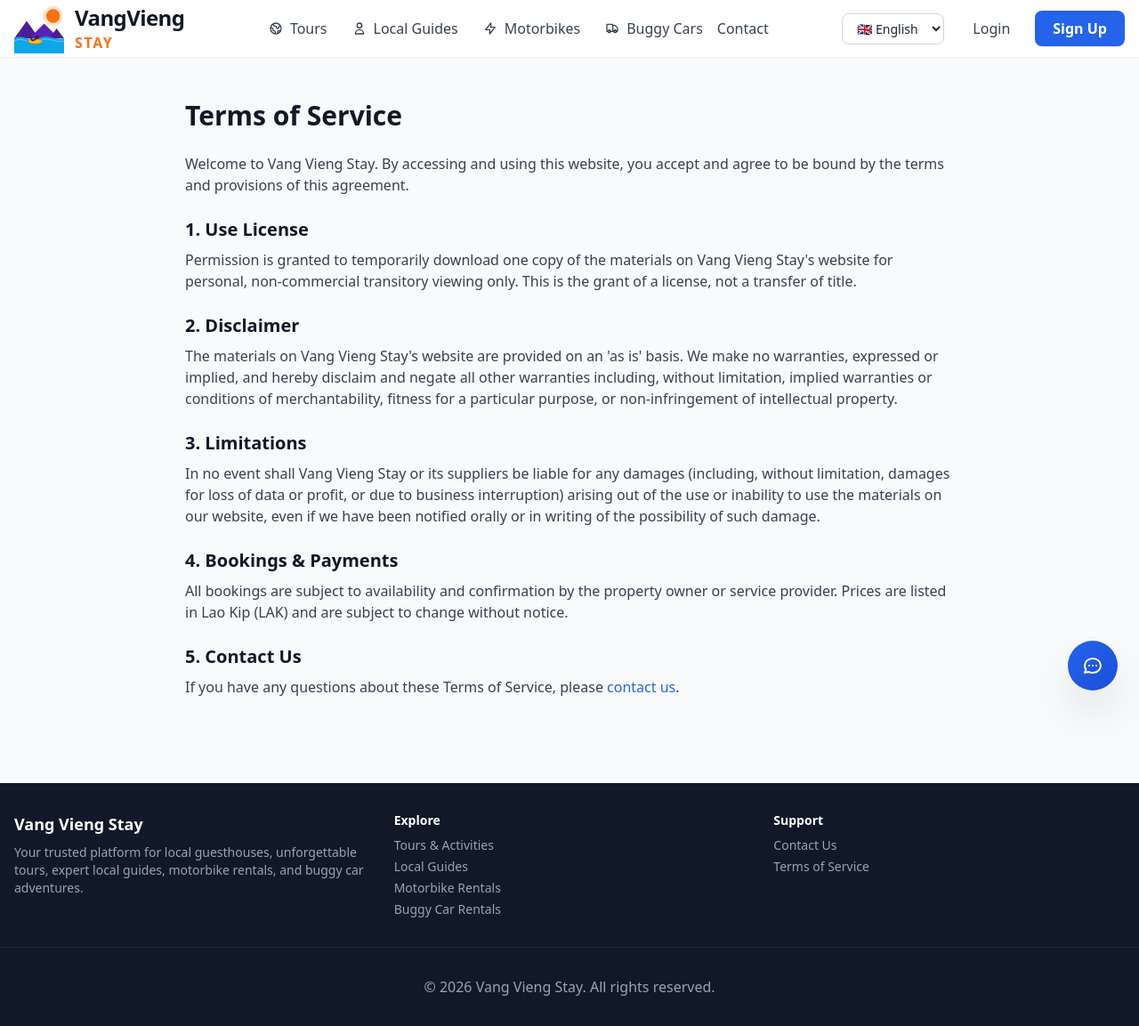
After one commit to Tawom/vangviengstay, a Django app: page /en/terms-of-service/ in a window 1280 px wide. The commit adds this page. Shown: the whole page at 89% size. Run offline with Django 5.2, Linux system fonts and the light colour scheme; data comes from the database, SQL or seed files in the repository; data that the repository does not hold is empty; some libraries are stand-ins or nearby versions.

Commit message:
feat: add proper Terms of Service page and link in footer

```diff
--- a/advisor/urls.py
+++ b/advisor/urls.py
@@ -9,6 +9,7 @@ from django.conf import settings
 from django.conf.urls.static import static
 from django.conf.urls.i18n import i18n_patterns
 from accounts import views as accounts_views
+from django.views.generic import TemplateView
 
 from .sitemaps import (
     StaticSitemap,
@@ -101,6 +102,7 @@ urlpatterns += i18n_patterns(
     path('guides/', include('guides.urls')),
     path('owner-dashboard/', include('dashboard.urls')),
     path('ai-assistant/', include('ai_assistant.urls')),
+    path('terms-of-service/', TemplateView.as_view(template_name='pages/terms_of_service.html'), name='terms_of_service'),
 
     # ✅ Keyword arguments must come LAST
     prefix_default_language=True,
--- a/templates/base.html
+++ b/templates/base.html
@@ -305,7 +305,7 @@
                 <h4 class="text-white font-bold mb-2">{% trans "Support" %}</h4>
                 <ul class="space-y-1">
                     <li><a href="{% url 'inquiry' %}" class="hover:text-white transition">{% trans "Contact Us" %}</a></li>
-                    <li><a href="#" class="hover:text-white transition">{% trans "Terms of Service" %}</a></li>
+                    <li><a href="{% url 'terms_of_service' %}" class="hover:text-white transition">{% trans "Terms of Service" %}</a></li>
                 </ul>
             </div>
         </div>
--- /dev/null
+++ b/templates/pages/terms_of_service.html
@@ -0,0 +1,39 @@
+{% extends 'base.html' %}
+{% load i18n %}
+
+{% block title %}{% trans "Terms of Service" %} - Vang Vieng Stay{% endblock %}
+
+{% block content %}
+<div class="max-w-4xl mx-auto px-4 py-12">
+    <h1 class="text-3xl font-bold text-gray-900 mb-6">{% trans "Terms of Service" %}</h1>
+
+    <div class="prose prose-blue max-w-none text-gray-700 space-y-6">
+        <p>{% trans "Welcome to Vang Vieng Stay. By accessing and using this website, you accept and agree to be bound by the terms and provisions of this agreement." %}</p>
+
+        <div>
+            <h2 class="text-xl font-semibold text-gray-900 mb-2">1. {% trans "Use License" %}</h2>
+            <p>{% trans "Permission is granted to temporarily download one copy of the materials on Vang Vieng Stay's website for personal, non-commercial transitory viewing only. This is the grant of a license, not a transfer of title." %}</p>
+        </div>
+
+        <div>
+            <h2 class="text-xl font-semibold text-gray-900 mb-2">2. {% trans "Disclaimer" %}</h2>
+            <p>{% trans "The materials on Vang Vieng Stay's website are provided on an 'as is' basis. We make no warranties, expressed or implied, and hereby disclaim and negate all other warranties including, without limitation, implied warranties or conditions of merchantability, fitness for a particular purpose, or non-infringement of intellectual property." %}</p>
+        </div>
+
+        <div>
+            <h2 class="text-xl font-semibold text-gray-900 mb-2">3. {% trans "Limitations" %}</h2>
+            <p>{% trans "In no event shall Vang Vieng Stay or its suppliers be liable for any damages (including, without limitation, damages for loss of data or profit, or due to business interruption) arising out of the use or inability to use the materials on our website, even if we have been notified orally or in writing of the possibility of such damage." %}</p>
+        </div>
+
+        <div>
+            <h2 class="text-xl font-semibold text-gray-900 mb-2">4. {% trans "Bookings & Payments" %}</h2>
+            <p>{% trans "All bookings are subject to availability and confirmation by the property owner or service provider. Prices are listed in Lao Kip (LAK) and are subject to change without notice." %}</p>
+        </div>
+
+        <div>
+            <h2 class="text-xl font-semibold text-gray-900 mb-2">5. {% trans "Contact Us" %}</h2>
+            <p>{% trans "If you have any questions about these Terms of Service, please" %} <a href="{% url 'inquiry' %}" class="text-blue-600 hover:underline font-medium">{% trans "contact us" %}</a>.</p>
+        </div>
+    </div>
+</div>
+{% endblock %}
```
